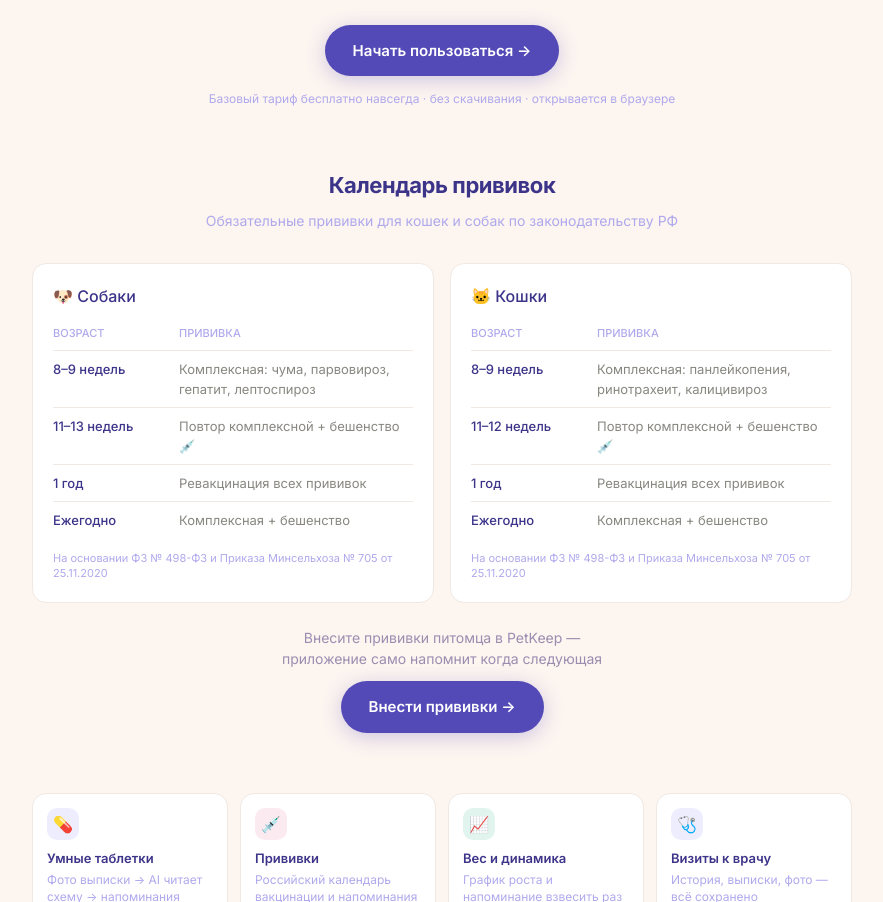
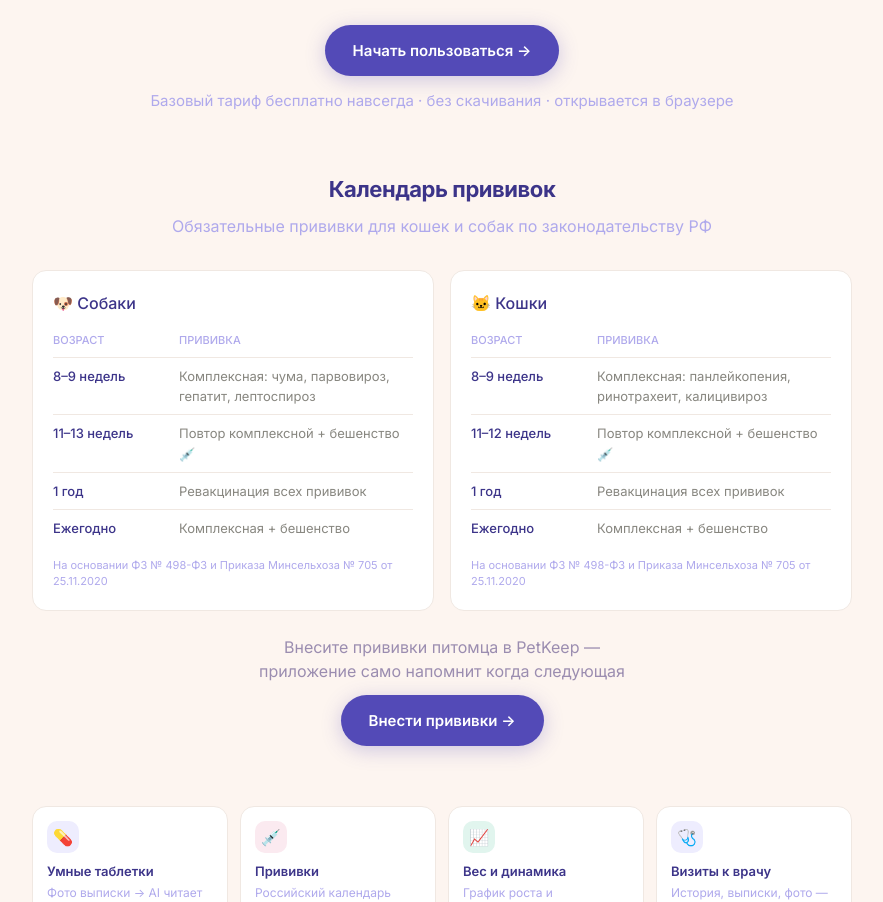
Before and after one commit to konstantin-mrhn/petkeep-landing, a plain HTML site: page index.html in a window 1280 px wide. Shown: the part 198-1100 px from the top of the page, without its empty margins (198-1081 px from the left). Drawn offline with Linux system fonts and the light colour scheme.

Commit message:
fix: font sizes

```diff
--- a/index.html
+++ b/index.html
@@ -146,7 +146,7 @@
 
     .hero-note {
       margin-top: 14px;
-      font-size: 12px;
+      font-size: 15px;
       color: #AFA9EC;
       line-height: 1.5;
     }
@@ -167,7 +167,7 @@
     }
 
     .vaccination-subtitle {
-      font-size: 14px;
+      font-size: 16px;
       color: #AFA9EC;
       text-align: center;
       margin-bottom: 32px;
@@ -244,7 +244,7 @@
     }
 
     .vaccination-cta-text {
-      font-size: 14px;
+      font-size: 16px;
       color: #9B8DB0;
       margin-bottom: 12px;
       line-height: 1.5;
```
